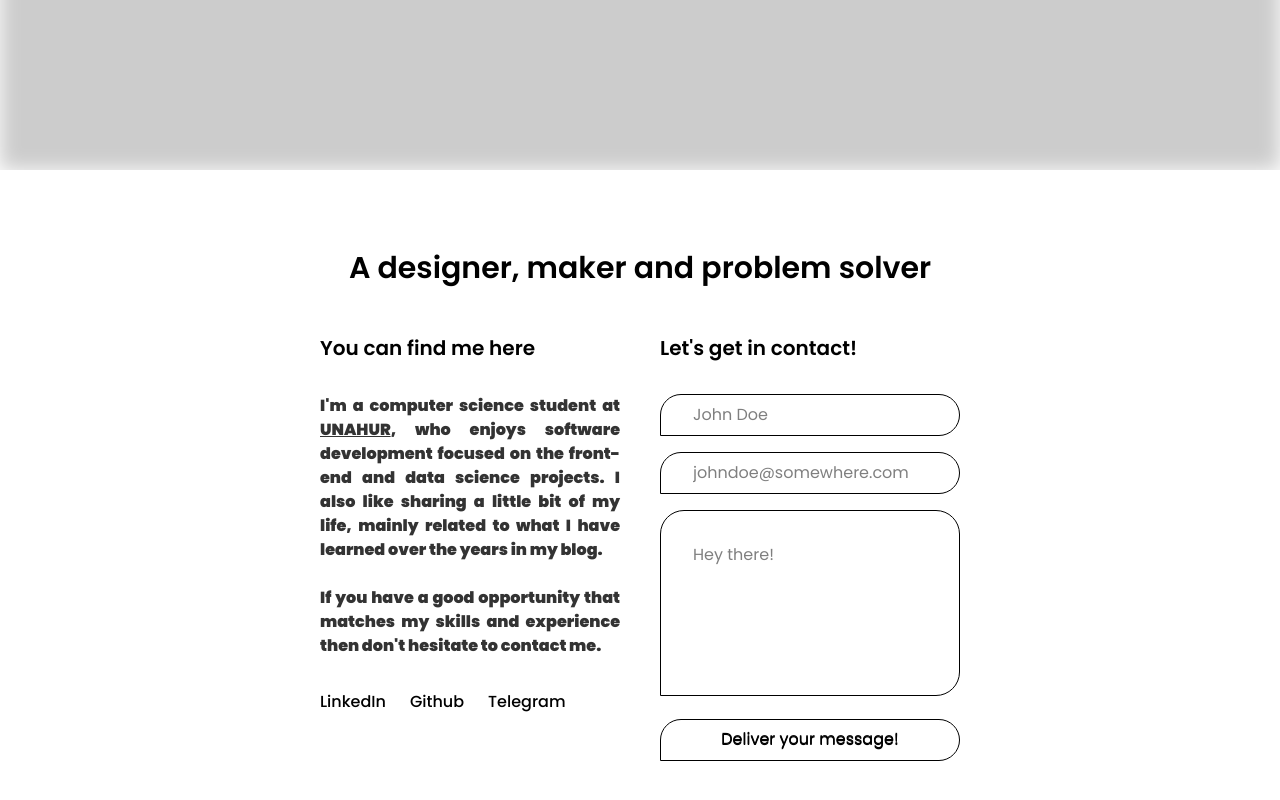
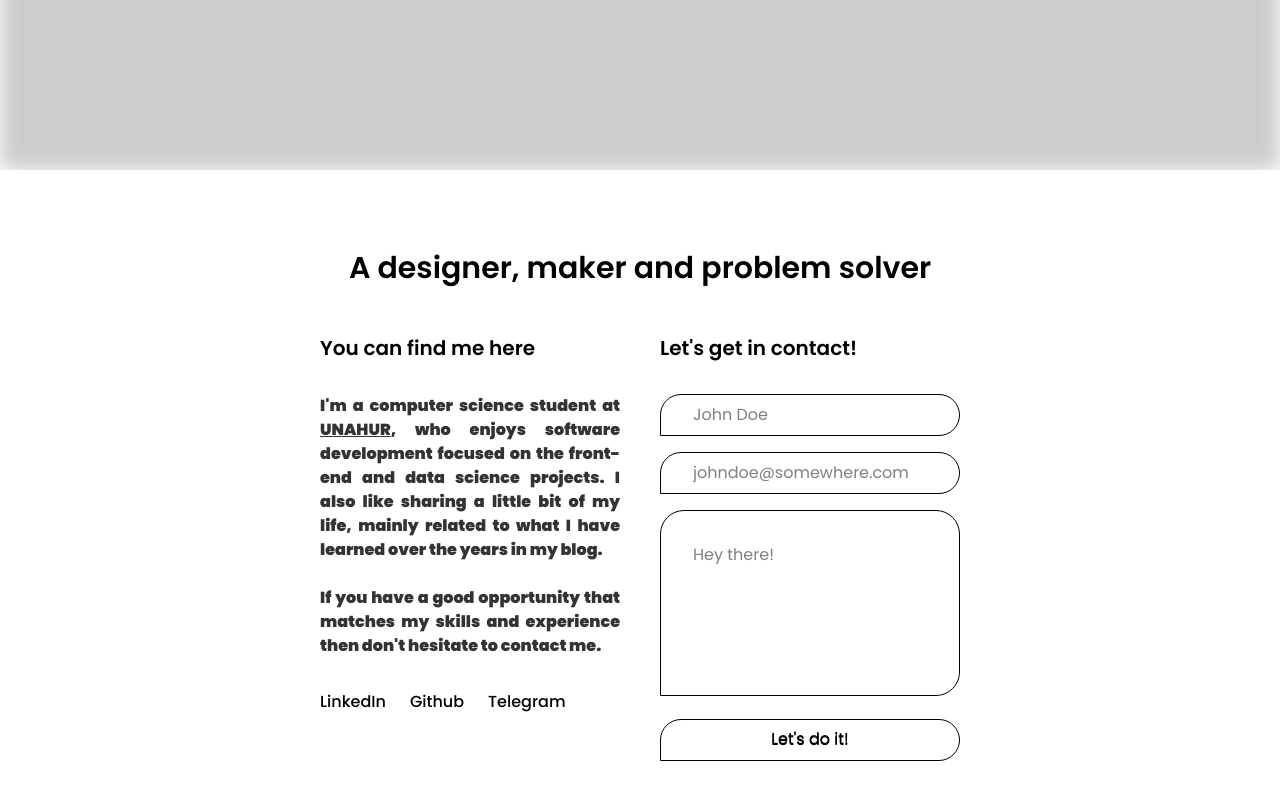
Before and after one commit to cristianjuarezz/cristianjuarezz.github.io, a Next.js app: page / in a window 1280 px wide. Shown: the part 1494-2294 px from the top of the page. Built offline with nearby package versions, Linux system fonts and the light colour scheme; no server answers.

Commit message:
Update index.tsx

```diff
--- a/pages/index.tsx
+++ b/pages/index.tsx
@@ -77,7 +77,7 @@ export default function Home() {
             <input type="text" name="name" placeholder='John Doe' required/><br/>
             <input type="email" name="email" placeholder='johndoe@somewhere.com' required/><br/>
             <textarea className='p-8 text-justify' name="message" placeholder='Hey there!' minLength={30} autoCapitalize='sentences' cols={30} rows={5} required></textarea>
-            <button className={(hasContacted)?'hidden':'cta'} type="submit">Deliver your message!</button>
+            <button className={(hasContacted)?'hidden':'cta'} type="submit">Let's do it!</button>
             <span className={(!hasContacted)?'hidden':'pointer-events-none select-none'}>Your message is flying to my postmail ~</span>
           </form>
         </div>
```
